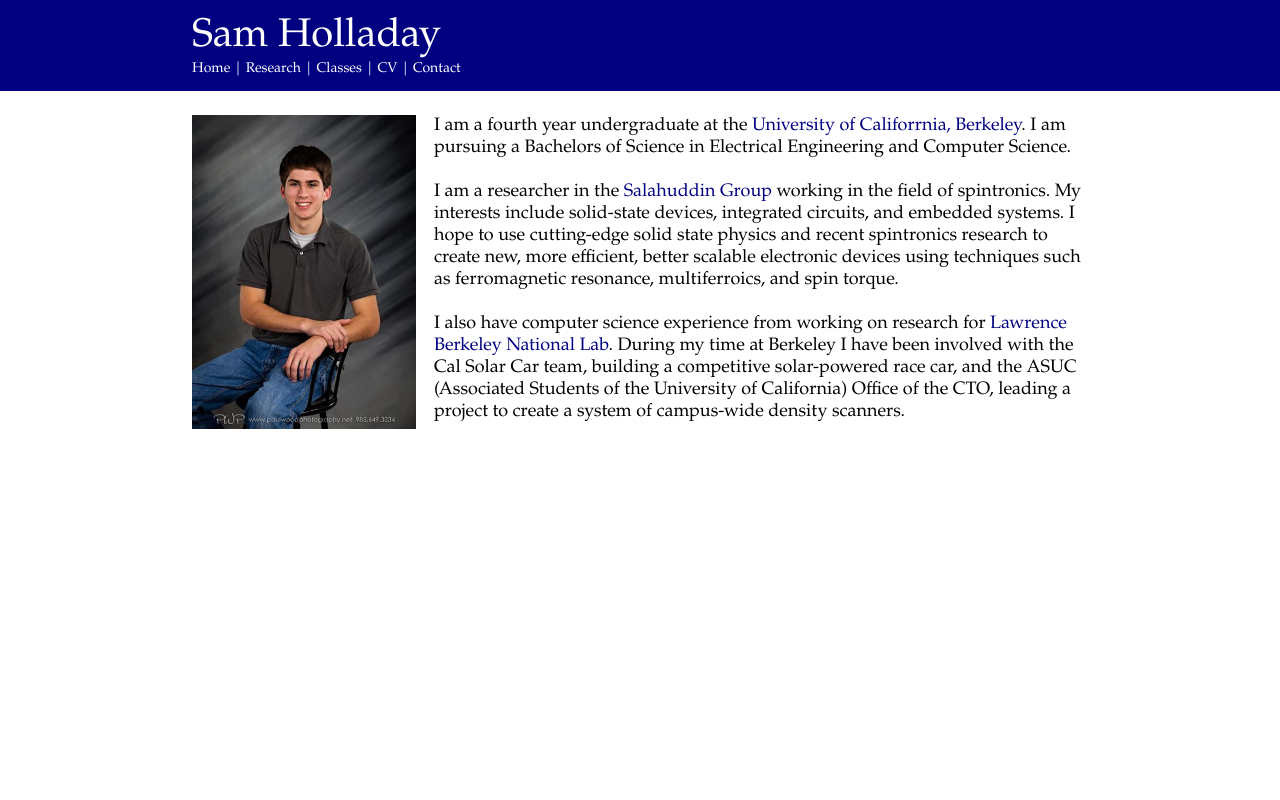
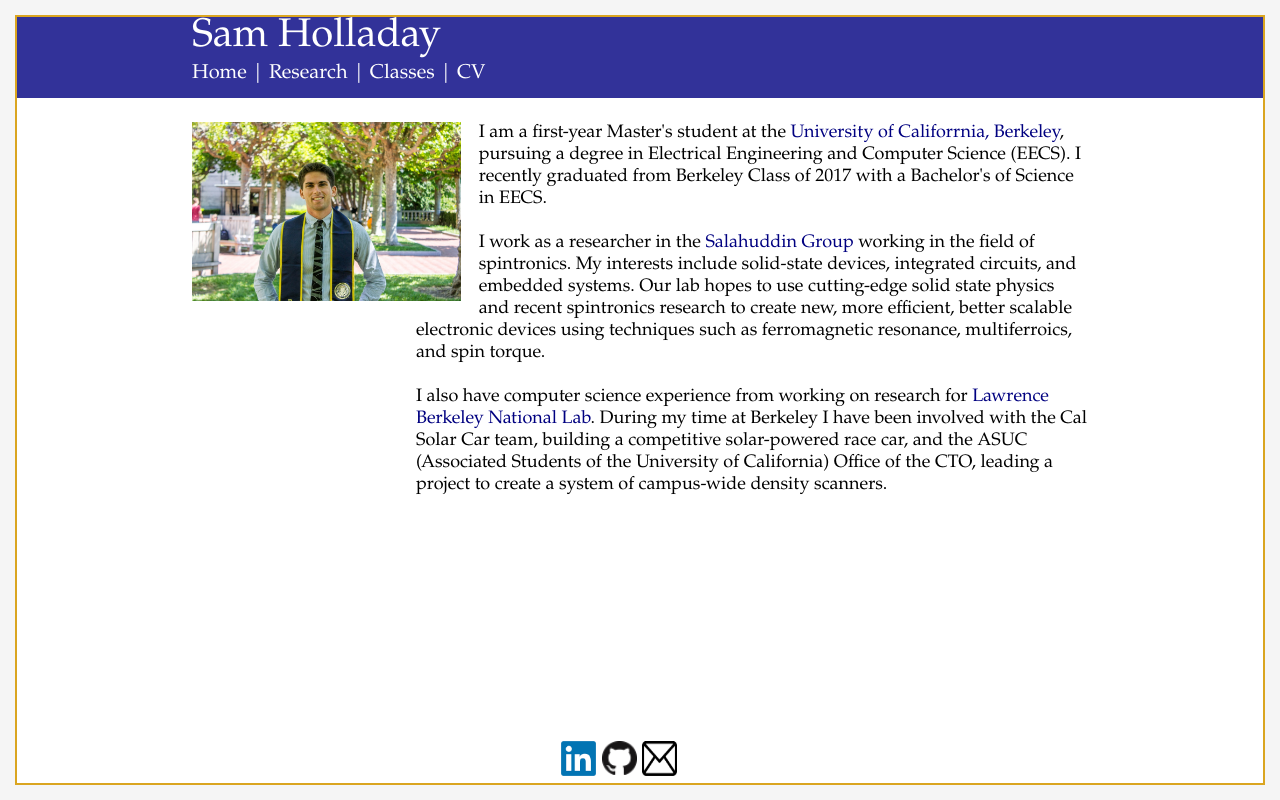
Before and after one commit to samholladay/samholladay.github.io, a plain HTML site: page index.html in a window 1280 px wide. Drawn offline with Linux system fonts and the light colour scheme.

Commit message:
Second version

```diff
--- a/general.css
+++ b/general.css
@@ -14,12 +14,18 @@ body {
        width: 100%;
 	   color: #FFFFFF;
 	   text-align: left;
+       font-size: 20px;
+       opacity: 0.8;
 }
 
 #titleContent {
-	width:70%;
+	width:80%;
 	padding: 1% 0% 1% 15%;
 	background-color: inherit;
+}
+
+#titleContent a:hover {
+    opacity:0.65;
 }
 
 #title a{
@@ -31,9 +37,49 @@ body {
 	border: 0;
 	width: 70%;
 	margin: 5px 5px 5px 5px;
-	position: relative;
+	position: fixed;
 	right: 2%;
 }
+
+.push{margin-bottom: 30px}
+
+#top, #bottom, #left, #right {
+	background: #F5F5F5; /*very light gray*/
+	position: fixed;
+}
+
+#left, #right {
+		top: 0; bottom: 0;
+		width: 15px;
+		}
+		#left { left: 0; }
+		#right { right: 0; }
+
+#top, #bottom {
+		left: 0; right: 0;
+		height: 15px;
+		}
+		#top { top: 0; }
+		#bottom { bottom: 0; }
+
+#topborder, #bottomborder, #leftborder, #rightborder {
+	background: #DAA520;
+	position: fixed;
+}
+
+#leftborder, #rightborder {
+		top: 15px; bottom: 15px;
+		width: 2px;
+		}
+		#leftborder { left: 15px; }
+		#rightborder { right: 15px; }
+
+#topborder, #bottomborder {
+		left: 15px; right: 15px;
+		height: 2px;
+		}
+		#topborder { top: 15px; }
+		#bottomborder { bottom: 15px; }
 
 #content {
        overflow: hidden;
@@ -64,3 +110,25 @@ body {
 	color: #000080; /*color: #333333;*/
 	text-decoration: none;
 }
+
+.icons {
+   position: absolute; bottom: 18px; right: 20px;
+   width: 100%;
+    }
+.socialIcons img {
+                    height: 35px;
+                    width: 35px;
+                    opacity: 1;
+                    filter: alpha(opacity=40);
+                    margin-right: 2px;
+                }
+                .icons img {
+                    position: relative;
+                    display: inline;
+                    margin-right: 0 auto;
+                    margin-left: 0 auto;
+                }
+
+                .socialIcons img:hover {
+                    opacity:0.5;
+                }
--- a/index.html
+++ b/index.html
@@ -29,17 +29,24 @@
 		<div style="text-align:left"><a href="index.html">Home</a> |
 		<a href="research.html">Research</a> |
 		<a href="classes.html">Classes</a> |
-		<a href="cv.pdf" target="_blank">CV</a> |
-		<a href="contact.html">Contact</a>&nbsp;&nbsp;&nbsp;</div>
+		<a href="cv.pdf" target="_blank">CV</a> &nbsp;&nbsp;&nbsp;</div>
 	</div></div>
+    <div id="left"></div>
+    <div id="right"></div>
+    <div id="top"></div>
+    <div id="bottom"></div>
+    <div id ="leftborder"></div>
+    <div id="rightborder"></div>
+    <div id ="topborder"></div>
+    <div id="bottomborder"></div>
 
 	<div id="content">
 		<div id="centerContentContainer">
-			<img src="graphics/headshot.jpg" style="float:left;margin:0% 2% 2% 0%" width="25%"></img>
+			<img src="graphics/grad_pic.jpg" style="float:left;margin:0% 2% 2% 0%" width="30%"></img>
 
-			<p style="padding-left: 22%">I am a fourth year undergraduate at the<a href="http://www.berkeley.edu/" target="_blank"> University of Califorrnia, Berkeley</a>. I am pursuing a Bachelors of Science in Electrical Engineering and Computer Science.<br/><br/>
+			<p style="padding-left: 25%">I am a first-year Master's student at the<a href="http://www.berkeley.edu/" target="_blank"> University of Califorrnia, Berkeley</a>, pursuing a degree in Electrical Engineering and Computer Science (EECS). I recently graduated from Berkeley Class of 2017 with a Bachelor's of Science in EECS. <br/><br/>
 
-             I am a researcher in the <a href="https://people.eecs.berkeley.edu/~sayeef/Site/Home.html" target="_blank">Salahuddin Group</a> working in the field of spintronics. My interests include solid-state devices, integrated circuits, and embedded systems. I hope to use cutting-edge solid state physics and recent spintronics research to create new, more efficient, better scalable electronic devices using techniques such as ferromagnetic resonance, multiferroics, and spin torque. </br></br>
+             I work as a researcher in the <a href="https://people.eecs.berkeley.edu/~sayeef/Site/Home.html" target="_blank">Salahuddin Group</a> working in the field of spintronics. My interests include solid-state devices, integrated circuits, and embedded systems. Our lab hopes to use cutting-edge solid state physics and recent spintronics research to create new, more efficient, better scalable electronic devices using techniques such as ferromagnetic resonance, multiferroics, and spin torque. </br></br>
 
              I also have computer science experience from working on research for  <a href ="http://www.lbl.gov target="_blank"> Lawrence Berkeley National Lab</a>. During my time at Berkeley I have been involved with the Cal Solar Car team, building a competitive solar-powered race car, and the ASUC (Associated Students of the University of California) Office of the CTO, leading a project to create a system of campus-wide density scanners.
 
@@ -55,6 +62,12 @@
 		-->
 	</div>
 
+    <div class="icons">
+    <a class="socialIcons" href="https://www.linkedin.com/in/sam-holladay-637a4591?trk=nav_responsive_tab_profile" title="Connect with me on LinkedIn" alt="LinkedIn icon"><img src="graphics/linkedinsmall.png" /></a>
+    <a class="socialIcons" href="https://github.com/samholladay" title="View my work on GitHub" alt="Github icon"><img src="graphics/GitHub-32px.png" /></a>
+    <a class="socialIcons" href="mailto:sam.holladay@gmail.com" title="Send me an email" alt="Email icon"><img src="graphics/email.png" /></a>
+
+    </div>
 
 </body>
 </html>
```
Also changed, not shown: classes.html (+21 -8 lines), contact.html (+8 -0 lines), research.html (+9 -3 lines), graphics/GitHub-32px.png (added), graphics/grad_pic.jpg (added), graphics/linkedinsmall.png (added), graphics/sayeefgroup_pic.png (added), 1 other file.
